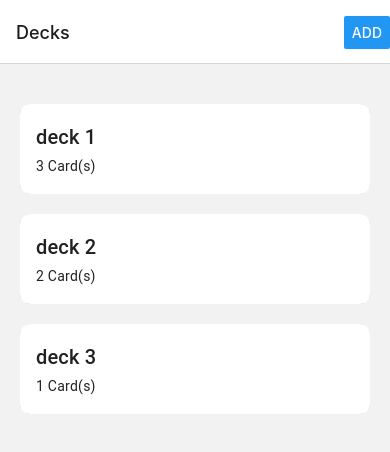
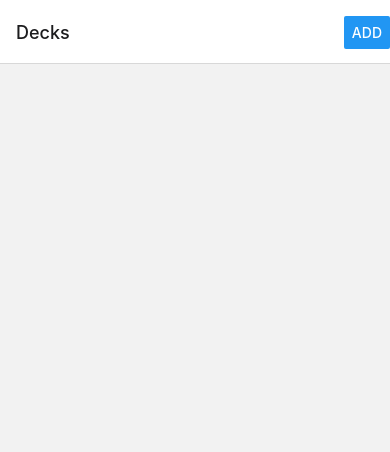
Before and after one commit to shubhamjindal30/mobile-flashcards, a React Native app: screen /DeckListScreen in a window 390 px wide. Shown: the top 452 px of the page. Built offline with nearby package versions, Linux system fonts and the light colour scheme.

Commit message:
feat: create deck using redux and storage

```diff
--- a/src/navigation/index.tsx
+++ b/src/navigation/index.tsx
@@ -3,6 +3,7 @@
  * https://reactnavigation.org/docs/getting-started
  *
  */
+import { useEffect } from 'react';
 import { NavigationContainer } from '@react-navigation/native';
 import { createNativeStackNavigator } from '@react-navigation/native-stack';
 
@@ -14,8 +15,16 @@ import {
   NotFoundScreen
 } from '../screens';
 import { RootStackParamList } from '../types';
+import { useDispatch } from '../store/hooks';
+import { getDecks } from '../store/decks/slice';
 
 const Navigation = () => {
+  const dispatch = useDispatch();
+
+  useEffect(() => {
+    dispatch(getDecks());
+  }, [dispatch]);
+
   return (
     <NavigationContainer>
       <RootNavigator />
--- a/src/screens/DeckListScreen.tsx
+++ b/src/screens/DeckListScreen.tsx
@@ -3,36 +3,12 @@ import { ScrollView, StyleSheet, Button as DefaultButton } from 'react-native';
 import { Paragraph, Title } from 'react-native-paper';
 
 import { RootStackScreenProps } from '../types';
+import { useSelector } from '../store/hooks';
 import { ClickableCard } from '../components';
 
-export const decks = [
-  {
-    id: 1,
-    name: 'deck 1',
-    cards: {
-      '1': {},
-      '2': {},
-      '3': {}
-    }
-  },
-  {
-    id: 2,
-    name: 'deck 2',
-    cards: {
-      '1': {},
-      '2': {}
-    }
-  },
-  {
-    id: 3,
-    name: 'deck 3',
-    cards: {
-      '1': {}
-    }
-  }
-];
+const DeckListScreen = ({ navigation }: RootStackScreenProps<'DeckListScreen'>) => {
+  const decks = useSelector((state) => state.deck.decks);
 
-const DeckListScreen = ({ navigation }: RootStackScreenProps<'DeckListScreen'>) => {
   const handleAdd = () => navigation.navigate('NewDeckScreen');
 
   useEffect(() => {
@@ -43,7 +19,7 @@ const DeckListScreen = ({ navigation }: RootStackScreenProps<'DeckListScreen'>)
 
   return (
     <ScrollView contentContainerStyle={styles.container}>
-      {decks.map((deck) => (
+      {Object.values(decks).map((deck) => (
         <ClickableCard
           key={deck.id}
           style={styles.card}
@@ -53,8 +29,8 @@ const DeckListScreen = ({ navigation }: RootStackScreenProps<'DeckListScreen'>)
             })
           }
         >
-          <Title>{deck.name}</Title>
-          <Paragraph>{Object.keys(deck.cards || {}).length} Card(s)</Paragraph>
+          <Title>{deck.title}</Title>
+          <Paragraph>{deck.questions.length} Card(s)</Paragraph>
         </ClickableCard>
       ))}
     </ScrollView>
--- a/src/screens/DeckScreen.tsx
+++ b/src/screens/DeckScreen.tsx
@@ -3,19 +3,20 @@ import { Paragraph, Title } from 'react-native-paper';
 
 import { RootStackScreenProps } from '../types';
 import { Theme } from '../constants';
-import { decks } from './DeckListScreen';
+import { useSelector } from '../store/hooks';
 import { Button } from '../components';
 
 const DeckScreen = ({ route, navigation }: RootStackScreenProps<'DeckScreen'>) => {
   const deckId = route?.params?.deckId || null;
+  const decks = useSelector((state) => state.deck.decks);
 
-  const deck = deckId ? decks.find((x) => x.id === deckId) : null;
+  const deck = deckId ? decks[deckId] : null;
 
   return (
     <View style={styles.container}>
       <View style={styles.headingView}>
-        <Title style={styles.title}>{deck?.name}</Title>
-        <Paragraph>{Object.keys(deck?.cards || {}).length} card(s)</Paragraph>
+        <Title style={styles.title}>{deck?.title}</Title>
+        <Paragraph>{deck?.questions.length} card(s)</Paragraph>
       </View>
       <View style={styles.buttonsView}>
         <Button mode="contained" onPress={() => navigation.navigate('NewCardScreen')}>
--- a/src/screens/NewDeckScreen.tsx
+++ b/src/screens/NewDeckScreen.tsx
@@ -1,18 +1,38 @@
+import { useState } from 'react';
 import { View, StyleSheet, TouchableWithoutFeedback, Keyboard } from 'react-native';
 import { TextInput, Title } from 'react-native-paper';
 
+import { useDispatch } from '../store/hooks';
+import { RootStackScreenProps } from '../types';
+import { saveDeck } from '../store/decks/slice';
 import { Button } from '../components';
 
-const NewDeckScreen = () => {
+const NewDeckScreen = ({ navigation }: RootStackScreenProps<'NewDeckScreen'>) => {
+  const dispatch = useDispatch();
+
+  const [title, setTitle] = useState('');
+
+  const handleCreate = () => {
+    dispatch(saveDeck(title));
+    navigation.navigate('DeckListScreen');
+  };
+
   return (
     <TouchableWithoutFeedback onPress={() => Keyboard.dismiss()}>
       <View style={styles.container}>
         <View style={styles.fieldView}>
           <Title style={styles.title}>What's the title of your new deck?</Title>
-          <TextInput mode="outlined" placeholder="Deck Title" />
+          <TextInput
+            mode="outlined"
+            placeholder="Deck Title"
+            value={title}
+            onChangeText={setTitle}
+          />
         </View>
         <View style={styles.buttonView}>
-          <Button mode="contained">Create Deck</Button>
+          <Button mode="contained" onPress={handleCreate}>
+            Create Deck
+          </Button>
         </View>
       </View>
     </TouchableWithoutFeedback>
--- a/src/store/decks/saga.ts
+++ b/src/store/decks/saga.ts
@@ -1,8 +1,9 @@
 import { all, call, put, takeLatest } from 'redux-saga/effects';
 
-import { DecksObj } from './types';
-import { getDecks, setDecks } from './slice';
-import { getDecksFromStorage } from './services';
+import { Deck, DecksObj, SaveDeckAction } from './types';
+import { getDecks, saveDeck, setDeck, setDecks } from './slice';
+import { getDecksFromStorage, saveDeckInStorage } from './services';
+import { Alert } from 'react-native';
 
 function* handleGetDecks() {
   try {
@@ -15,6 +16,18 @@ function* handleGetDecks() {
   }
 }
 
+function* handleSaveDeck(action: SaveDeckAction) {
+  try {
+    const response: { data: Deck | null } = yield call(saveDeckInStorage, action.payload);
+    if (response.data) {
+      yield put(setDeck(response.data));
+    }
+  } catch (error) {
+    console.log(`Error in handleSaveDeck: ${error}`);
+    Alert.alert('Error', 'There was an error in saving customer!');
+  }
+}
+
 export function* watchDeckRequests() {
-  yield all([takeLatest(getDecks.type, handleGetDecks)]);
+  yield all([takeLatest(getDecks.type, handleGetDecks), takeLatest(saveDeck.type, handleSaveDeck)]);
 }
--- a/src/store/decks/services.ts
+++ b/src/store/decks/services.ts
@@ -1,6 +1,6 @@
 import AsyncStorage from '@react-native-async-storage/async-storage';
 
-import { DecksObj } from './types';
+import { Deck, DecksObj } from './types';
 
 const getDecksFromStorage = async () => {
   try {
@@ -13,4 +13,22 @@ const getDecksFromStorage = async () => {
   }
 };
 
-export { getDecksFromStorage };
+const saveDeckInStorage = async (title: string) => {
+  try {
+    const decksString = await AsyncStorage.getItem('decks');
+    const decks: DecksObj = decksString ? JSON.parse(decksString) : {};
+    const newDeck: Deck = {
+      id: `${Date.now()}`,
+      title,
+      questions: []
+    };
+    decks[newDeck.id] = newDeck;
+    await AsyncStorage.setItem('decks', JSON.stringify(decks));
+    return { data: newDeck };
+  } catch (error) {
+    console.log(`Error in saveDeckInStorage`);
+    return { data: null };
+  }
+};
+
+export { getDecksFromStorage, saveDeckInStorage };
--- a/src/store/decks/slice.ts
+++ b/src/store/decks/slice.ts
@@ -1,6 +1,6 @@
 import { createSlice } from '@reduxjs/toolkit';
 
-import { DecksObj, SetDecksAction } from './types';
+import { DecksObj, SaveDeckAction, SetDeckAction, SetDecksAction } from './types';
 
 interface DeckState {
   decks: DecksObj;
@@ -18,10 +18,18 @@ export const deckSlice = createSlice({
     setDecks: (state, action: SetDecksAction) => ({
       ...state,
       decks: action.payload
+    }),
+    saveDeck: (_state, _action: SaveDeckAction) => {},
+    setDeck: (state, action: SetDeckAction) => ({
+      ...state,
+      decks: {
+        ...state.decks,
+        [action.payload.id]: action.payload
+      }
     })
   }
 });
 
-export const { getDecks, setDecks } = deckSlice.actions;
+export const { getDecks, setDecks, saveDeck, setDeck } = deckSlice.actions;
 
 export default deckSlice.reducer;
--- a/src/types.ts
+++ b/src/types.ts
@@ -13,7 +13,7 @@ declare global {
 
 export type RootStackParamList = {
   DeckListScreen: undefined;
-  DeckScreen: { deckId?: number } | undefined;
+  DeckScreen: { deckId?: string } | undefined;
   NewDeckScreen: undefined;
   NewCardScreen: undefined;
   NotFoundScreen: undefined;
```
Also changed, not shown: src/store/decks/types.ts (+12 -7 lines).
